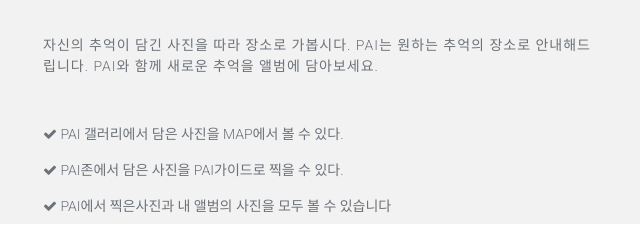
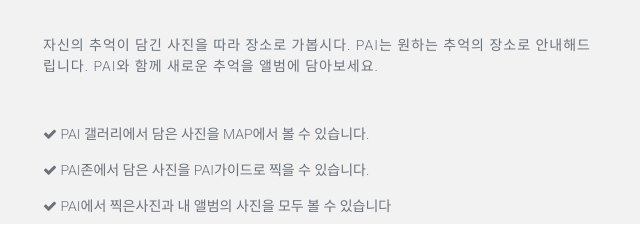
Before and after one commit to choieh/team02, a plain HTML site: page pai/index.html in a window 1280 px wide. Shown: the part 1648-1886 px from the top of the page, 27-667 px from the left. Drawn offline with nearby package versions, Linux system fonts and the light colour scheme.

Commit message:
ㄷㅅ
ㄷㅅ

```diff
--- a/pai/index.html
+++ b/pai/index.html
@@ -107,8 +107,8 @@
           <h2 class="section-title">NAVIGATION, MY ALBUM <br> <br>추억의 장소로 안내해드립니다. <span>또 다른 추억을 담아 보세요.</span></h2>
           <p>자신의 추억이 담긴 사진을 따라 장소로 가봅시다. PAI는 원하는 추억의 장소로 안내해드립니다. PAI와 함께 새로운 추억을 앨범에 담아보세요. </p>
           <ul>
-            <li><i class="fa fa-check"></i> PAI 갤러리에서 담은 사진을 MAP에서 볼 수 있다. </li>
-            <li><i class="fa fa-check"></i> PAI존에서 담은 사진을 PAI가이드로 찍을 수 있다. </li>
+            <li><i class="fa fa-check"></i> PAI 갤러리에서 담은 사진을 MAP에서 볼 수 있습니다. </li>
+            <li><i class="fa fa-check"></i> PAI존에서 담은 사진을 PAI가이드로 찍을 수 있습니다. </li>
             <li><i class="fa fa-check"></i> PAI에서 찍은사진과 내 앨범의 사진을 모두 볼 수 있습니다</li>
           </ul>
         </div>
```
